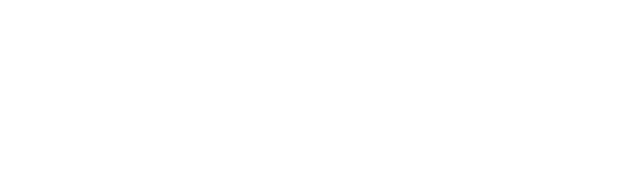
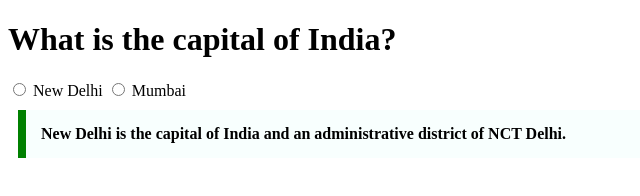
Before and after one commit to acciojob/trivia-sidkishan, a website: page main.html in a window 1280 px wide. Shown: the whole page, without its empty margins (0-640 px from the left). Drawn offline with Linux system fonts and the light colour scheme.

Commit message:
created a submission

```diff
--- a/main.html
+++ b/main.html
@@ -7,7 +7,14 @@
 </head>
 
 <body>
-	<!-- the entire body must be written by student -->
+	<h1>What is the capital of India?</h1>
+
+	<input type="radio" id="new-delhi" name="option">
+	<label for="new-delhi">New Delhi</label>
+
+	<input type="radio" id="mumbai" name="option">
+	<label for="mumbai">Mumbai</label>
+	<blockquote class="bq" cite="https://en.wikipedia.org/wiki/New_Delhi">New Delhi is the capital of India and an administrative district of NCT Delhi.</blockquote>
     <script type="text/javascript" src="./script.js">
 </script>
 
--- a/styles.css
+++ b/styles.css
@@ -1,2 +1,8 @@
-
-/* Your CSS Code here. */
+.bq{
+	max-width:600px;
+	margin: 10px;
+	padding: 15px;
+	border-left: 8px solid green;
+	background-color: #f8fffe;
+	font-weight: bold;
+}
```
